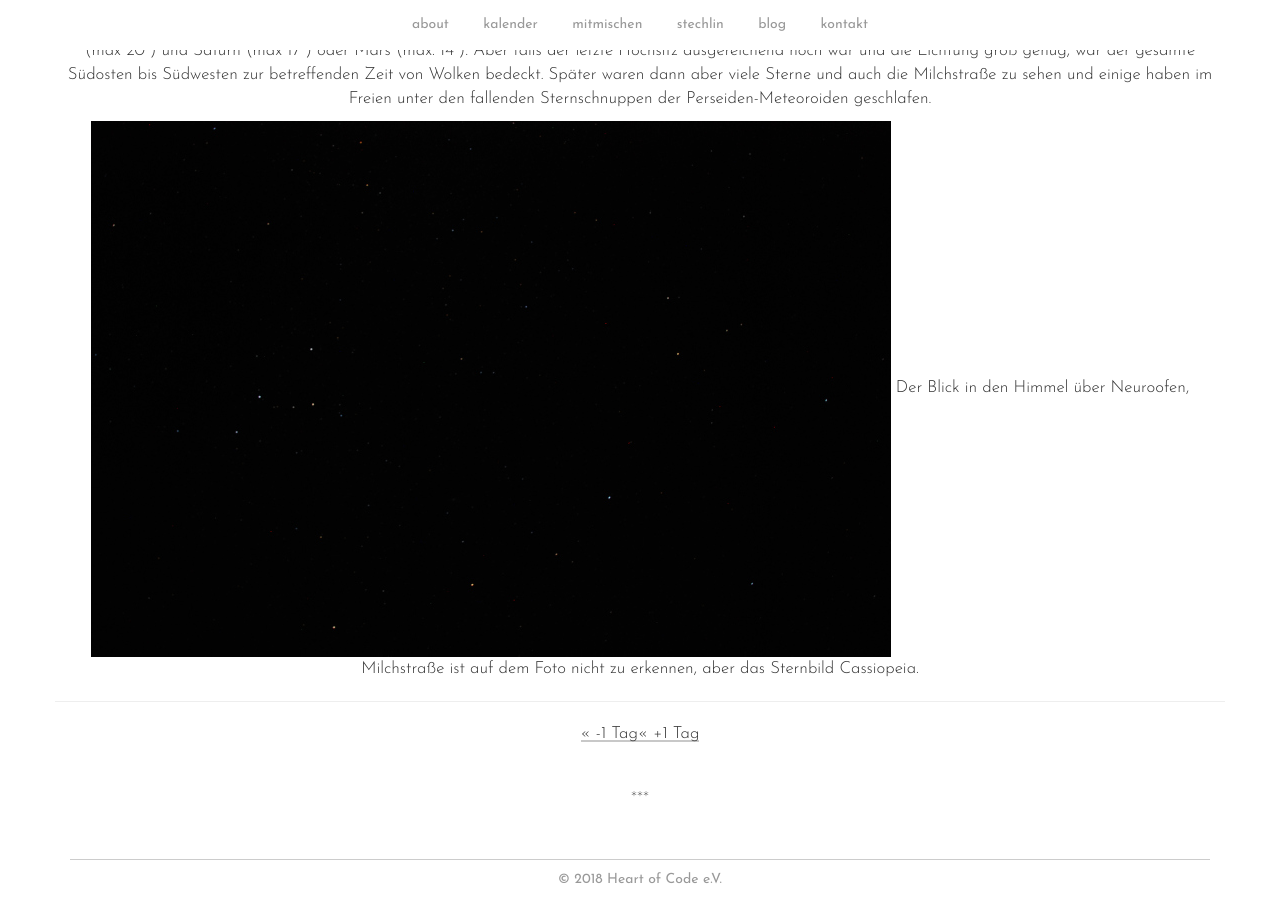
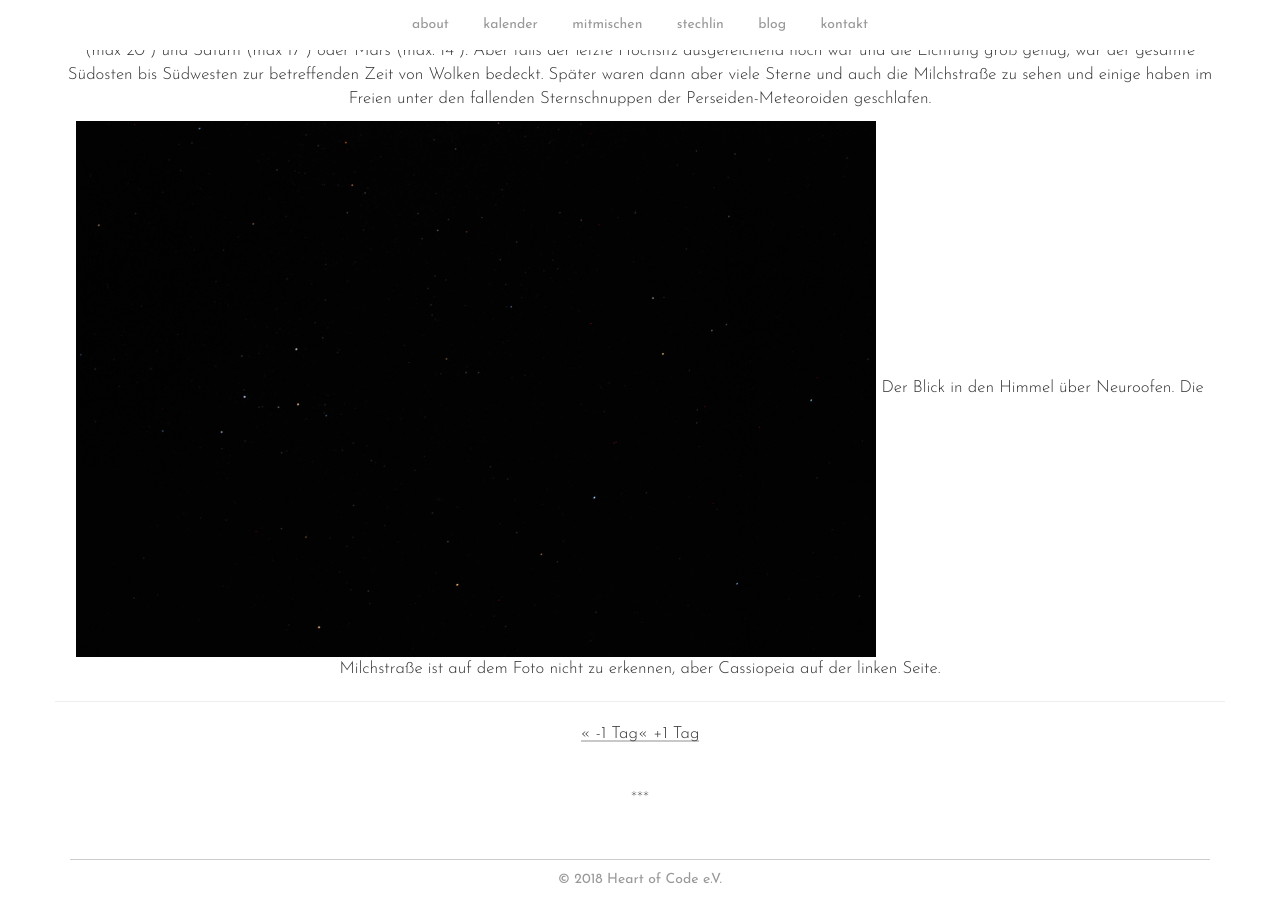
Before and after one commit to heartsofcode/heartofcode, a Jekyll site: the page built from _stechlin/2018-08-12.md, in a window 1280 px wide and 900 px high, scrolled down 1043 px. Built offline with Jekyll 4.4.1, drawn with Linux system fonts in a browser that asks for light colours; some web fonts are replaced.

Commit message:
Update 2018-08-12.md

```diff
--- a/_stechlin/2018-08-12.md
+++ b/_stechlin/2018-08-12.md
@@ -24,7 +24,7 @@ Wir alle bewundern die Landschaft und freuen uns manchmal mehr, manchmal weniger
 Später waren dann aber viele Sterne und auch die Milchstraße zu sehen und einige haben im Freien unter den fallenden Sternschnuppen der Perseiden-Meteoroiden geschlafen.
 
 ![](/img/stechlin/07_cassiopeia.JPG)
-Der Blick in den Himmel über Neuroofen, Milchstraße ist auf dem Foto nicht zu erkennen, aber das Sternbild Cassiopeia.
+Der Blick in den Himmel über Neuroofen. Die Milchstraße ist auf dem Foto nicht zu erkennen, aber Cassiopeia auf der linken Seite.
 
 ***
 
```
